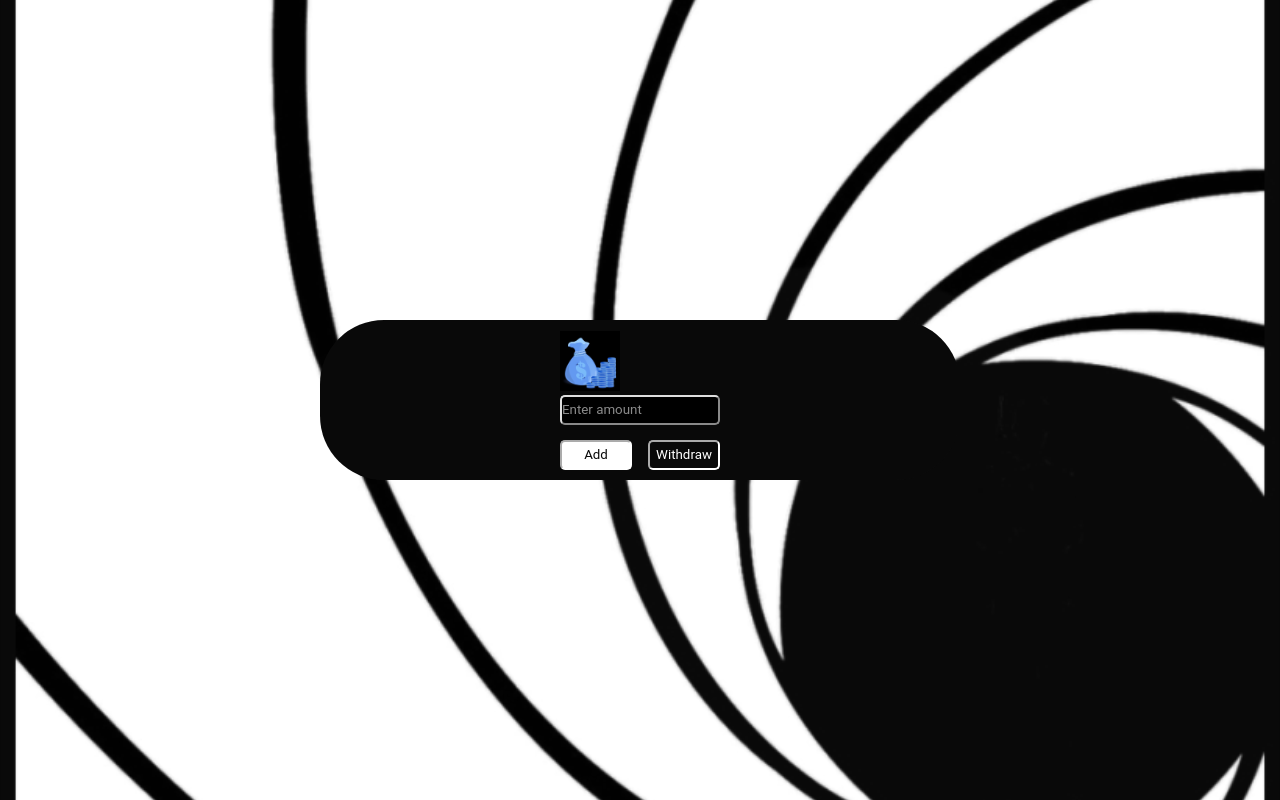
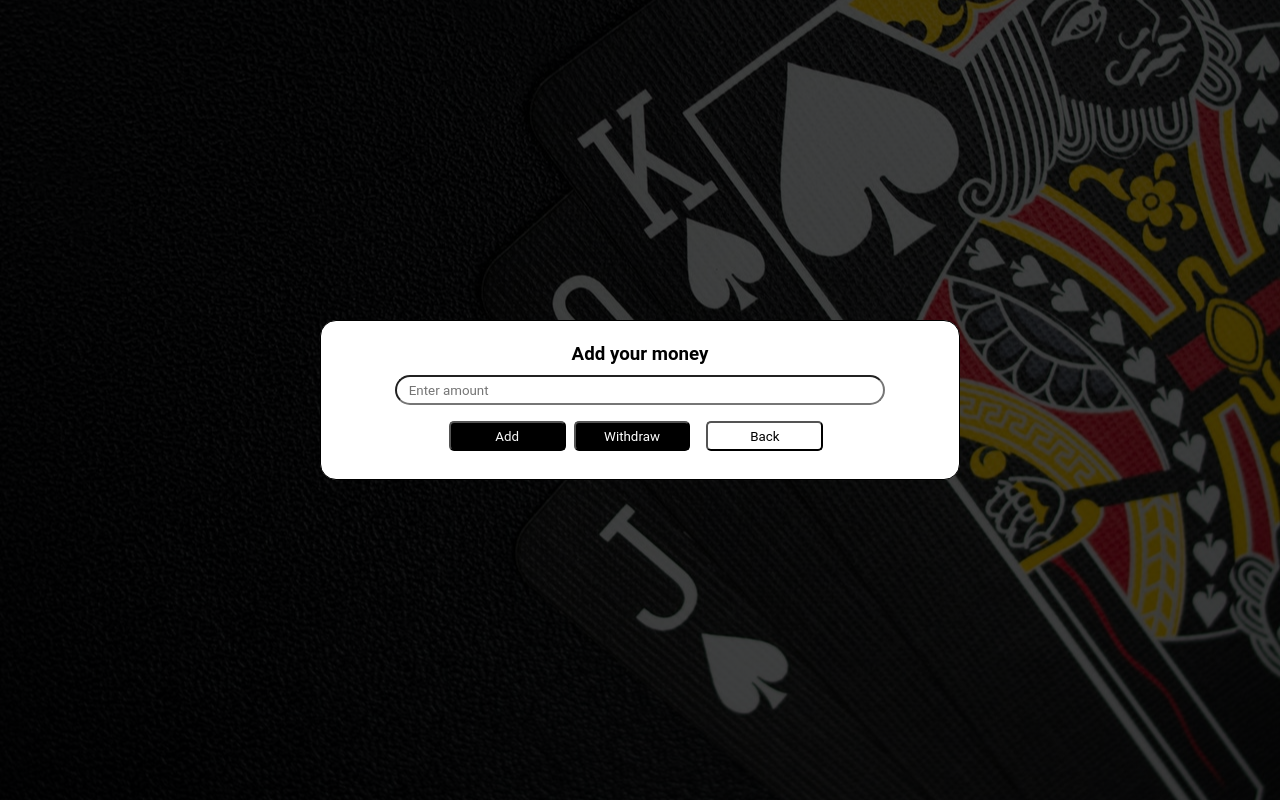
Before and after one commit to robpduo/RedKing, a React (Create React App) app in the folder blackjack-frontend/: page /money in a window 1280 px wide. Built offline with nearby package versions, Linux system fonts and the light colour scheme.

Commit message:
added styling for money button by replacing money image with h3 text

```diff
--- a/blackjack-frontend/src/Components/Money/Money.css
+++ b/blackjack-frontend/src/Components/Money/Money.css
@@ -1,5 +1,6 @@
 .moneyHomeScreen {
-    background-image: url('../../images/2.png') !important;
+  background-image: linear-gradient(rgba(0, 0, 0, 0.7), rgba(0, 0, 0, 0.7)),
+    url('../../images/blackingbg.jpg');
   background-position: center;
   background-repeat: no-repeat;
   background-size: cover;
@@ -14,7 +15,7 @@
 }
 
 .moneyHomeScreen:hover {
-    filter: invert(100%);
+  /* filter: invert(100%); */
   transition: 0.5s;
 }
 
@@ -24,20 +25,25 @@
   justify-content: center;
   align-items: center;
 
-    background-color: #f6f6f6;
-
+  background-color: white;
+  border: 1px solid black !important;
+  border-radius: 16px;
 
   width: 50%;
   margin: 0 auto;
 
   height: 10rem;
-    border-radius: 4rem;
 }
 
 .btnContainer:hover {
+  background-color: transparent;
   filter: invert(100%);
   transition: 0.5s;
+  /* color: white; */
 }
+
+/* .btnContainer h3:hover {
+} */
 
 .moneyHeader {
   font-size: 2rem;
@@ -45,29 +51,32 @@
 }
 
 .moneyInputDiv {
-    width: 25%;
+  width: 80%;
+  padding: 10px;
 }
 
 .moneyImg {
   width: 60px;
   height: 60px;
+  margin-bottom: 6px;
 }
 .moneyInput {
   width: 100%;
   height: 30px;
-      border-radius: 5px;
+  border-radius: 16px;
+  padding: 0 12px;
 }
 
 .twoButtonContainer {
-    width: 25%;
-    margin-top: 15px;
+  width: 60%;
+  margin-top: 6px;
+  margin-bottom: 6px;
   display: flex;
   flex-direction: row;
-    justify-content: space-between;
-
+  justify-content: space-between !important;
 }
 
-  .buttonContainer button {
+.twoButtonContainer button {
   margin: 0 1rem;
   padding: 8px 16px;
 
@@ -75,9 +84,8 @@
   cursor: pointer;
 }
 
-
 .addBtn {
-      width: 45%;
+  width: 100%;
   height: 30px;
   background-color: #000;
   color: #f6f6f6;
@@ -89,19 +97,41 @@
   color: #000;
   transition: 0.5s;
   border-color: 1px solid black;
+  cursor: pointer;
 }
 
 .withdrawBtn {
-      width: 45%;
+  width: 100%;
   height: 30px;
-      background-color: #f6f6f6;
-      color: #000;
+  background-color: #000;
+  color: white;
   border-radius: 5px;
+
+  margin: 0 8px;
 }
 
 .withdrawBtn:hover {
-      background-color: #000;
-      color: #f6f6f6;
+  background-color: white;
+  color: black;
   transition: 0.5s;
   border-color: transparent;
+  cursor: pointer;
 }
+
+.backButton {
+  width: 100%;
+  height: 30px;
+  background-color: white;
+  color: black;
+  border-radius: 5px;
+
+  margin: 0 8px;
+}
+
+.backButton:hover {
+  background-color: black;
+  color: white;
+  transition: 0.5s;
+  border-color: black;
+  cursor: pointer;
+}
--- a/blackjack-frontend/src/Components/Money/Money.tsx
+++ b/blackjack-frontend/src/Components/Money/Money.tsx
@@ -1,13 +1,13 @@
-import React, { useState } from "react";
-import { useDispatch, useSelector } from "react-redux";
-import { useNavigate } from "react-router-dom";
-import { depositMoney, withdrawMoney } from "../../Slices/UserSlice";
-import { AppDispatch, RootState } from "../../Store";
+import React, { useState } from 'react';
+import { useDispatch, useSelector } from 'react-redux';
+import { useNavigate, Link } from 'react-router-dom';
+import { depositMoney, withdrawMoney } from '../../Slices/UserSlice';
+import { AppDispatch, RootState } from '../../Store';
 
-import "./Money.css";
+import './Money.css';
 
 export const Money: React.FC = () => {
-    const userState = useSelector((state:RootState) => state.user.user)
+  const userState = useSelector((state: RootState) => state.user.user);
   const [money, setMoney] = useState<string>('');
 
   const dispatch: AppDispatch = useDispatch();
@@ -19,11 +19,11 @@ export const Money: React.FC = () => {
 
   const handleSubmit = (event: React.MouseEvent<HTMLInputElement>) => {
     let amount = {
-            userId : userState?.userId ? userState.userId : 0,
-            amount: parseFloat(money)
-        }
-        if(userState){
-            if(event.currentTarget.id === "addBtn"){
+      userId: userState?.userId ? userState.userId : 0,
+      amount: parseFloat(money),
+    };
+    if (userState) {
+      if (event.currentTarget.id === 'addBtn') {
         dispatch(depositMoney(amount));
       } else {
         dispatch(withdrawMoney(amount));
@@ -32,12 +32,16 @@ export const Money: React.FC = () => {
     }
   };
 
-    return(
+  const handleBack = (event: React.MouseEvent<HTMLInputElement>) => {
+    navigator('/playgame');
+  };
+
+  return (
     <div className="moneyHomeScreen">
       <div className="btnContainer">
-
+        <h3> Add your money</h3>
+        {/* <img className="moneyImg" src={'/images/money.jpg'} alt="Money" /> */}
         <div className="moneyInputDiv">
-                    <img className="moneyImg" src={"/images/money.jpg"} alt="Money"/>
           <input
             autoComplete="off"
             className="moneyInput"
@@ -48,10 +52,32 @@ export const Money: React.FC = () => {
           />
         </div>
         <div className="twoButtonContainer">
-                    <input type="button" className="addBtn" id="addBtn" value="Add" onClick={handleSubmit} />
-                    <input type="button" className="withdrawBtn" id="WithdrawBtn" value="Withdraw" onClick={handleSubmit} />
+          <input
+            type="button"
+            className="addBtn"
+            id="addBtn"
+            value="Add"
+            onClick={handleSubmit}
+          />
+          <input
+            type="button"
+            className="withdrawBtn"
+            id="WithdrawBtn"
+            value="Withdraw"
+            onClick={handleSubmit}
+          />
+          <input
+            type="button"
+            className="backButton"
+            id="backButton"
+            value="Back"
+            onClick={handleBack}
+          />
+          {/* <Link to="/playgame">
+            <button className="backButton">Back</button>
+          </Link> */}
         </div>
       </div>
     </div>
-    )
-}
+  );
+};
```
Lines whose indentation alone changed are shown as unchanged.
